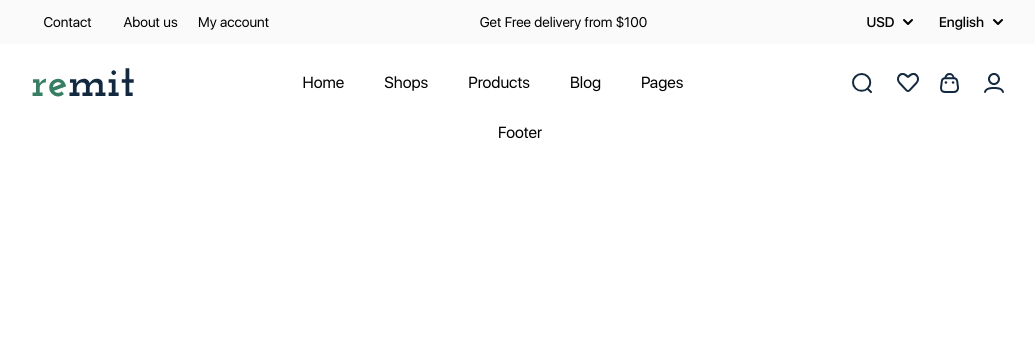
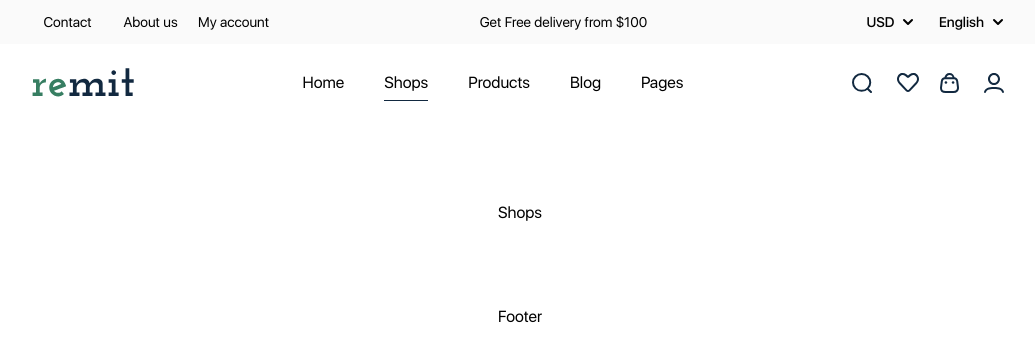
Before and after one commit to typhan05/yaycommerce-react, a React (Create React App) app: page /yaycommerce-react/shops in a window 1280 px wide. Shown: the top 362 px of the page, without its empty margins (120-1155 px from the left). Built offline with nearby package versions, Linux system fonts and the light colour scheme.

Commit message:
Update path link

```diff
--- a/src/App.js
+++ b/src/App.js
@@ -9,8 +9,8 @@ function App() {
     <div className="App">
       <Layout>
         <Routes>
-          <Route exact path="/" element={<Home/>}/>
-          <Route exact path="/shops" element={<Shops/>}/>
+          <Route exact path="/yaycommerce-react/" element={<Home/>}/>
+          <Route exact path="/yaycommerce-react/shops" element={<Shops/>}/>
         </Routes>
       </Layout>
     </div>
--- a/src/pages/Shops/index.js
+++ b/src/pages/Shops/index.js
@@ -1,5 +1,9 @@
 import React from 'react';
 
 export default function Shops() {
-  return <h2>Shops</h2>;
+  return (
+    <div className="container mx-auto py-20">
+      <h2>Shops</h2>
+    </div>
+  );
 }
--- a/src/parts/Footer/index.js
+++ b/src/parts/Footer/index.js
@@ -1,5 +1,11 @@
 import React from 'react';
 
 export default function Footer() {
-  return <footer>Footer</footer>;
+  return (
+    <footer>
+      <div className="container mx-auto">
+        Footer
+      </div>
+    </footer>
+  );
 }
--- a/src/parts/Header/index.js
+++ b/src/parts/Header/index.js
@@ -34,21 +34,21 @@ export default function Header() {
       </div>
       <div className="py-6">
         <div className="container mx-auto flex flex-wrap items-center justify-between">
-          <a href="/"><img src={Logo} alt="logo"/></a>
+          <a href="/yaycommerce-react/"><img src={Logo} alt="logo"/></a>
           <ul className={"flex"}>
-            <li className="px-5"><NavLink to='/' className={({isActive}) =>
+            <li className="px-5"><NavLink to='/yaycommerce-react/' className={({isActive}) =>
               isActive ? 'border-b border-solid border-black2 py-2' : 'py-2'
             }>Home</NavLink></li>
-            <li className="px-5"><NavLink to='/shops' className={({isActive}) =>
+            <li className="px-5"><NavLink to='/yaycommerce-react/shops' className={({isActive}) =>
               isActive ? 'border-b border-solid border-black2 py-2' : 'py-2'
             }>Shops</NavLink></li>
-            <li className="px-5"><NavLink to='/products' className={({isActive}) =>
+            <li className="px-5"><NavLink to='/yaycommerce-react/products' className={({isActive}) =>
               isActive ? 'border-b border-solid border-black2 py-2' : 'py-2'
             }>Products</NavLink></li>
-            <li className="px-5"><NavLink to='/blog' className={({isActive}) =>
+            <li className="px-5"><NavLink to='/yaycommerce-react/blog' className={({isActive}) =>
               isActive ? 'border-b border-solid border-black2 py-2' : 'py-2'
             }>Blog</NavLink></li>
-            <li className="px-5"><NavLink to='/pages' className={({isActive}) =>
+            <li className="px-5"><NavLink to='/yaycommerce-react/pages' className={({isActive}) =>
               isActive ? 'border-b border-solid border-black2 py-2' : 'py-2'
             }>Pages</NavLink></li>
           </ul>
```
